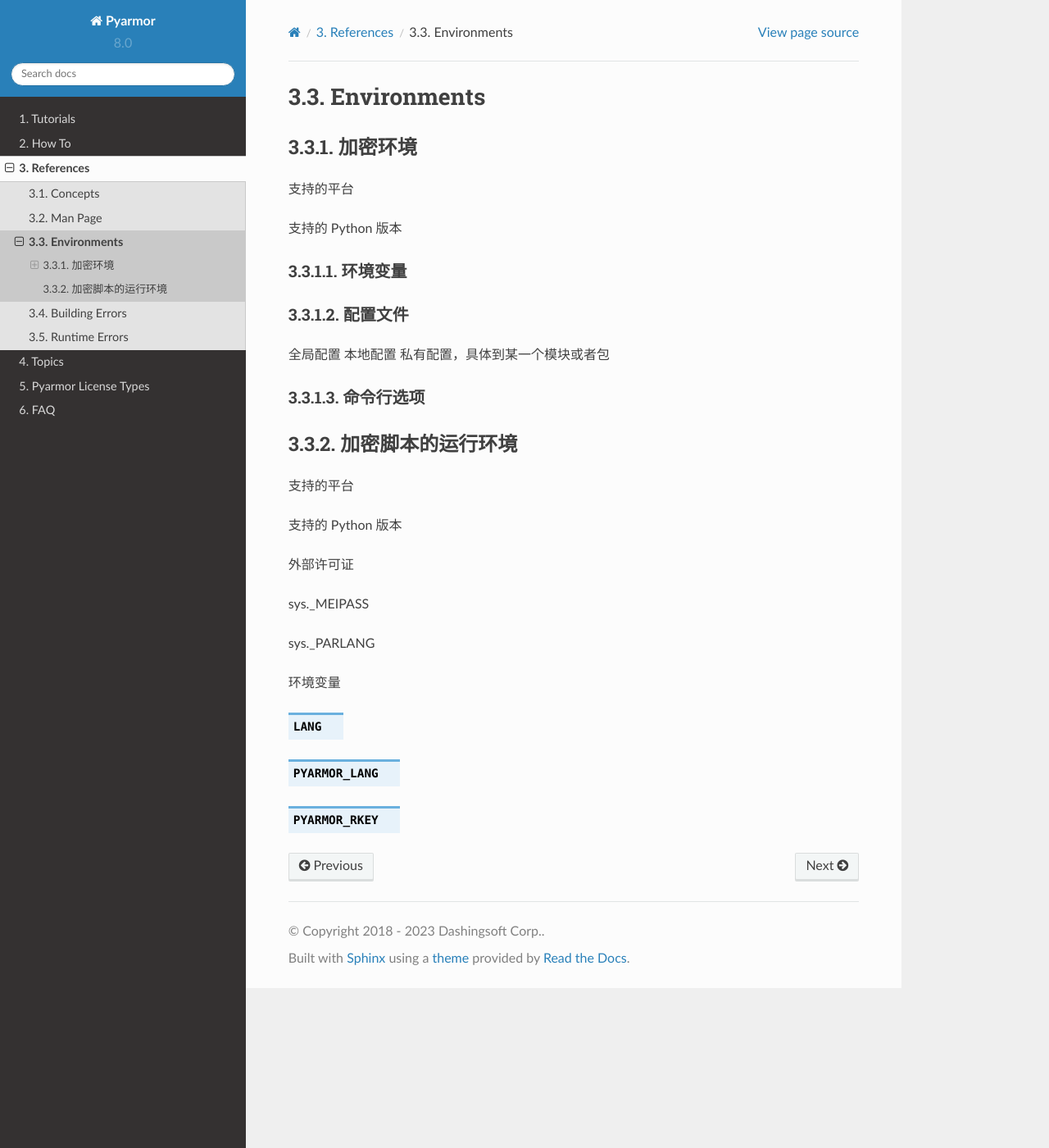
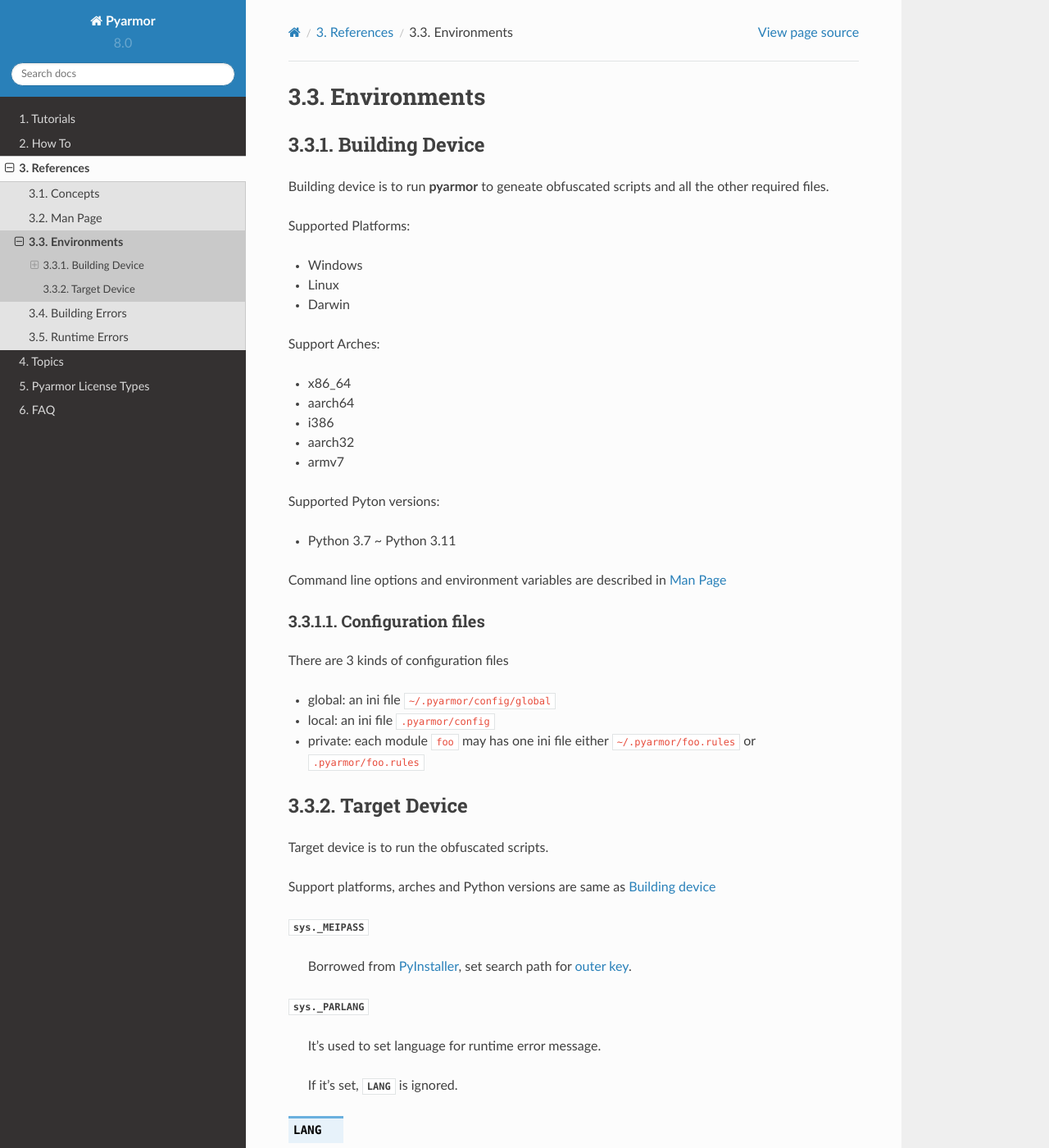
Before and after one commit to dashingsoft/pyarmor, a Sphinx documentation site: the page built from docs/reference/environments.rst, in a window 1280 px wide and 1400 px high. Shown: the whole window at 82% size. Built offline with Sphinx 7.4.7 and the Read the Docs theme 2.0.0, drawn with Linux system fonts in a browser that asks for light colours; some of the changed text lies outside the part shown.

Commit message:
Refine doc

```diff
--- a/docs/reference/environments.rst
+++ b/docs/reference/environments.rst
@@ -2,45 +2,74 @@
  Environments
 ==============
 
-加密环境
-========
+Building Device
+===============
 
-支持的平台
+Building device is to run :command:`pyarmor` to geneate obfuscated
+scripts and all the other required files.
 
-支持的 Python 版本
+Supported Platforms:
 
-环境变量
---------
+* Windows
+* Linux
+* Darwin
 
-配置文件
---------
+Support Arches:
 
-全局配置
-本地配置
-私有配置，具体到某一个模块或者包
+* x86_64
+* aarch64
+* i386
+* aarch32
+* armv7
 
-命令行选项
-----------
+Supported Pyton versions:
 
-加密脚本的运行环境
-==================
+* Python 3.7 ~ Python 3.11
 
-支持的平台
+Command line options and environment variables are described in :doc:`man`
 
-支持的 Python 版本
+Configuration files
+-------------------
 
-外部许可证
+There are 3 kinds of configuration files
 
-sys._MEIPASS
+* global: an ini file :file:`~/.pyarmor/config/global`
+* local: an ini file :file:`.pyarmor/config`
+* private: each module ``foo`` may has one ini file either
+  :file:`~/.pyarmor/foo.rules` or :file:`.pyarmor/foo.rules`
 
-sys._PARLANG
+Target Device
+=============
 
-环境变量
+Target device is to run the obfuscated scripts.
+
+Support platforms, arches and Python versions are same as `Building device`_
+
+:attr:`sys._MEIPASS`
+
+      Borrowed from PyInstaller_, set search path for :term:`outer key`.
+
+:attr:`sys._PARLANG`
+
+      It's used to set language for runtime error message.
+
+      If it's set, :envvar:`LANG` is ignored.
 
 .. envvar:: LANG
 
+            OS environment variable, used to select language for runtime error
+            message.
+
 .. envvar:: PYARMOR_LANG
+
+            It's used to set language for runtime error message.
+
+            If it's set, both :envvar:`LANG` and :attr:`sys._PARLANG` are ignored.
 
 .. envvar:: PYARMOR_RKEY
 
+            Set search path for :term:`outer key`
+
+
+
 .. include:: ../_common_definitions.txt
--- a/docs/reference/man.rst
+++ b/docs/reference/man.rst
@@ -414,11 +414,11 @@
 
 .. option:: --enable-rft
 
-            Enable :term:`RFT mode` to obfuscate the script :sup:`pro`
+            Enable :term:`RFT Mode` to obfuscate the script :sup:`pro`
 
 .. option:: --enable-bcc
 
-            Enable :term:`BCC mode` to obfuscate the script :sup:`pro`
+            Enable :term:`BCC Mode` to obfuscate the script :sup:`pro`
 
 .. option:: --enable-themida
 
@@ -636,7 +636,7 @@
 pyarmor reg
 ===========
 
-register Pyarmor or upgrade Pyarmor license
+Register Pyarmor or upgrade Pyarmor license
 
 .. program:: pyarmor reg
 
```
Also changed, not shown: docs/reference/concepts.rst (+15 -0 lines).
